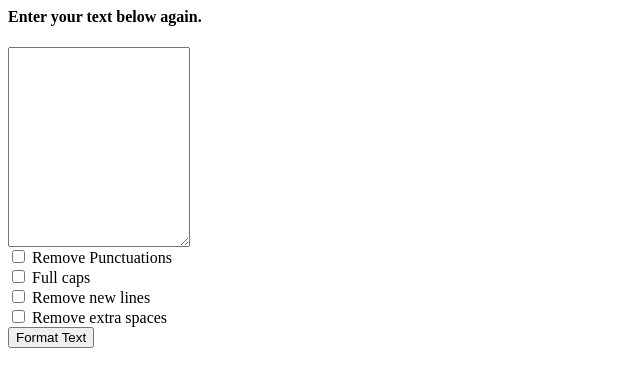
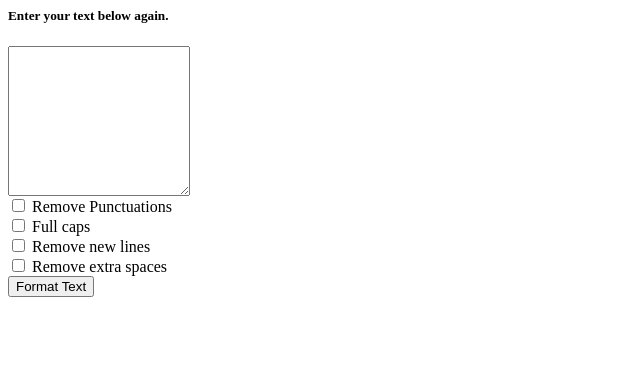
Before and after one commit to AlgoVoyager/Nishantanity, a Django app: template templates/text_input.html in a window 1280 px wide. Shown: the top 387 px of the page, without its empty margins (0-640 px from the left). Run offline with Django 4.2, Linux system fonts and the light colour scheme; the template is opened without the code that fills it, so the values that code supplies are empty.

Commit message:
bd reset

```diff
--- a/templates/analyze.html
+++ b/templates/analyze.html
@@ -13,7 +13,7 @@
 
 <div class="container mb-1">
 
-<h1>Your Formatted Text -</h1>
+<h2>Your Formatted Text -</h2>
 <div  style="background:#d4edda ;border : 1px solid grey;border-radius:5px;padding : 2px;margin : 10px 0px">
   <pre class="overflow">{{ analyzed_text }}</pre>
 </div>
--- a/templates/base.html
+++ b/templates/base.html
@@ -10,6 +10,9 @@
 
     <title>{% block title %}{% endblock title %} |Nishantanity TextUtils</title>
     <style>
+      /* html *{
+        font-size:
+      } */
       .footer{
         margin-bottom:-15px;
 
--- a/templates/index.html
+++ b/templates/index.html
@@ -3,7 +3,7 @@
 {% block body %}
 
 
-    <h1 class="container ">Welcome to the Nishantanity's text Formatter.<br>Enter your text below</h1>
+    <h2 class="container ">Welcome to the Nishantanity's text Formatter.<br>Enter your text below</h2>
     <div class="container">
       <form action='/analyze' method='POST'>
         {% csrf_token %}
--- a/templates/text_input.html
+++ b/templates/text_input.html
@@ -1,11 +1,11 @@
 <div class="container">
-    <h4>Enter your text below again.</h4>
+    <h5>Enter your text below again.</h5>
     <form action='/analyze' method='POST'>
       {% csrf_token %}
       <!--    <textarea style='margin: 0px; width: 721px; height: 93px;'></textarea><br>-->
       <div class="form-group">
         <!--    <label for="exampleFormControlTextarea1">Example textarea</label>-->
-        <textarea required class="form-control" style="margin-top: 0px; margin-bottom: 0px; height: 200px;" id='text'
+        <textarea required class="form-control" style="margin-top: 0px; margin-bottom: 0px; height: 150px;" id='text'
           name='text' rows="3"></textarea>
       </div>
 
```
Also changed, not shown: db.sqlite3.
